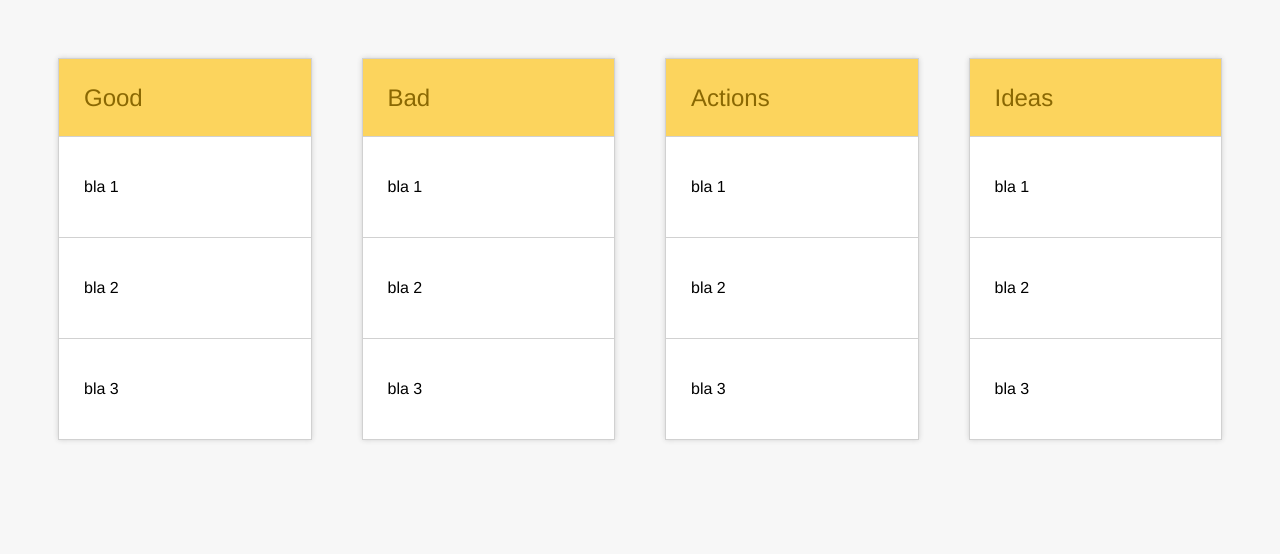
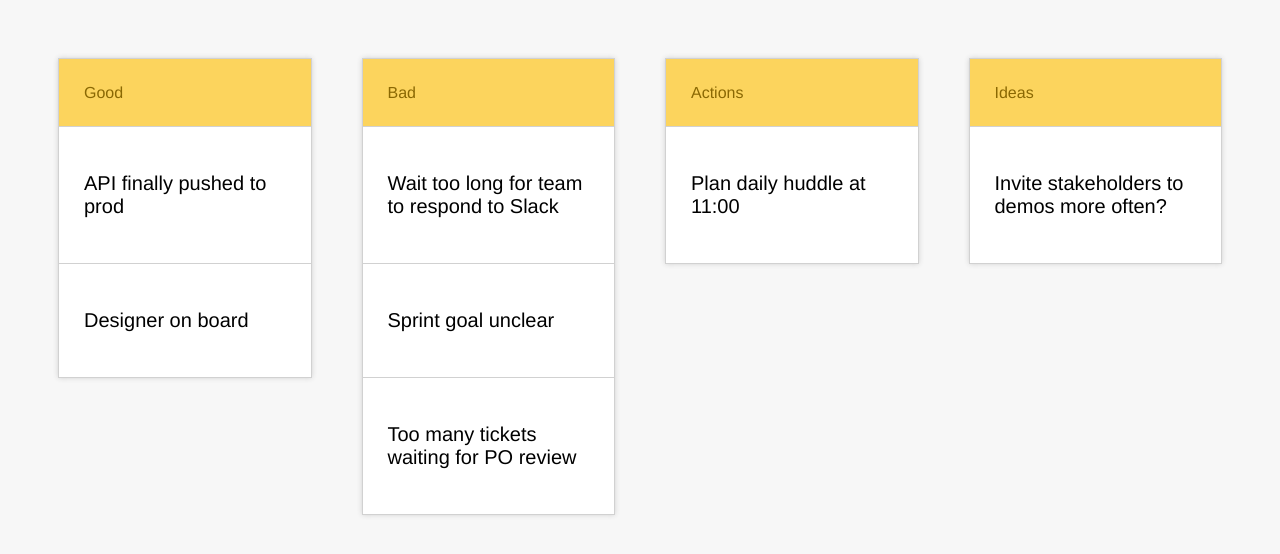
Before and after one commit to joshuadelange/scrum-retro, a Vue app: page / in a window 1280 px wide. Shown: the top 554 px of the page. Built offline with nearby package versions, Linux system fonts and the light colour scheme.

Commit message:
quick mock data from the root for dev

```diff
--- a/src/components/Board.vue
+++ b/src/components/Board.vue
@@ -7,10 +7,33 @@
       return {
         message: 'test',
         lists: [
-          { name: 'Good' },
-          { name: 'Bad' },
-          { name: 'Actions' },
-          { name: 'Ideas' }
+          {
+            name: 'Good',
+            cards: [
+              { name: 'API finally pushed to prod' },
+              { name: 'Designer on board' }
+            ]
+          },
+          {
+            name: 'Bad',
+            cards: [
+              { name: 'Wait too long for team to respond to Slack' },
+              { name: 'Sprint goal unclear' },
+              { name: 'Too many tickets waiting for PO review' }
+            ]
+          },
+          {
+            name: 'Actions',
+            cards: [
+              { name: 'Plan daily huddle at 11:00' }
+            ]
+          },
+          {
+            name: 'Ideas',
+            cards: [
+              { name: 'Invite stakeholders to demos more often?' }
+            ]
+          }
         ]
       }
     }
@@ -21,7 +44,7 @@
 <template>
 
   <div class="lists">
-    <List v-for="list in lists" :name="list.name" />
+    <List v-for="list in lists" :name="list.name" :cards="list.cards" />
   </div>
 
 </template>
--- a/src/components/Card.vue
+++ b/src/components/Card.vue
@@ -22,5 +22,9 @@
 		@include border-sharp;
 		margin: -1px;
 		background-color: $colour_secondary;
+
+		p {
+			font-size: 1.25rem;
+		}
 	}
 </style>
--- a/src/components/List.vue
+++ b/src/components/List.vue
@@ -3,15 +3,10 @@
   import Card from './Card.vue';
 
   export default {
-    props: ['name'],
+    props: ['name', 'cards'],
     components: { Card },
     data() {
       return {
-        cards: [
-          {'name': 'bla 1'},
-          {'name': 'bla 2'},
-          {'name': 'bla 3'}
-        ]
       }
     }
   }
@@ -37,11 +32,11 @@
   .list {
 
     flex: 1;
+    align-self: flex-start;
 
     margin: $gutter;
 
     background-color: $colour-primary;
-
     @include border-soft;
 
     h2 {
@@ -49,6 +44,7 @@
       margin: $gutter;
       color: $colour-primary-dark;
       font-weight: $font-weight-medium;
+      font-size: 1rem;
     }
   }
 </style>
```
